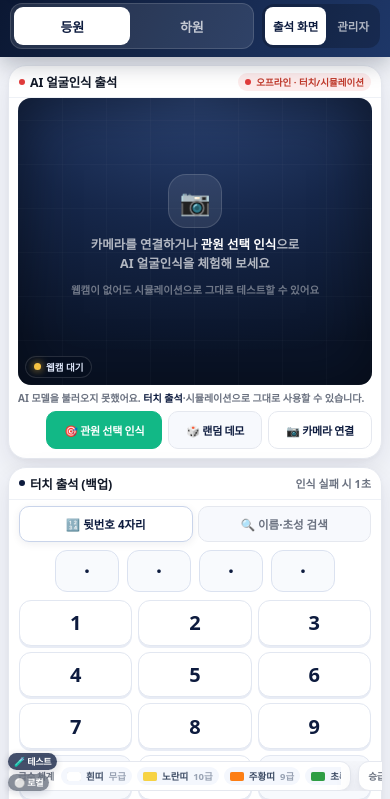
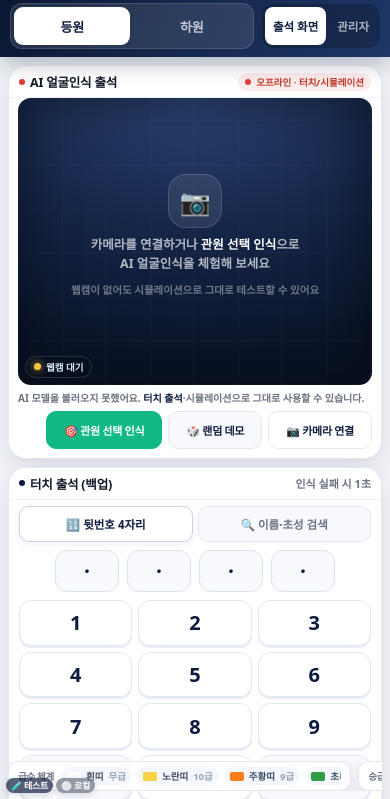
Before and after one commit to ysj0410-max/mta-taekwondo-attendance, a plain HTML site: page test-firebase/index.html in a window 390 px wide. Shown: the part 45-844 px from the top of the page. Drawn offline with Linux system fonts and the light colour scheme.

Commit message:
🎛 폰 화면에서 테스트 표시를 한 줄로 낮춤 — 키오스크 버튼 가림 최소화

```diff
--- a/test-firebase/firebase-sync.css
+++ b/test-firebase/firebase-sync.css
@@ -42,7 +42,8 @@
 .fb-pill-state.offline, .fb-pill-state.error { background: rgba(214, 138, 0, .92); }
 .fb-pill-state.blocked { background: rgba(194, 47, 47, .92); }
 @media (max-width: 760px) {
-  .fb-pill { left: 8px; bottom: 8px; }
-  .fb-pill-tag, .fb-pill-state { font-size: 9px; padding: 2px 6px; }
+  /* 폰 화면: 한 줄로 낮게 — 키오스크 버튼을 가리지 않도록 */
+  .fb-pill { left: 6px; bottom: 6px; flex-direction: row; align-items: center; gap: 3px; }
+  .fb-pill-tag, .fb-pill-state { font-size: 9px; padding: 1px 5px; letter-spacing: -.3px; opacity: .9; }
   .fb-json { font-size: 11px; min-height: 92px; }
 }
```
